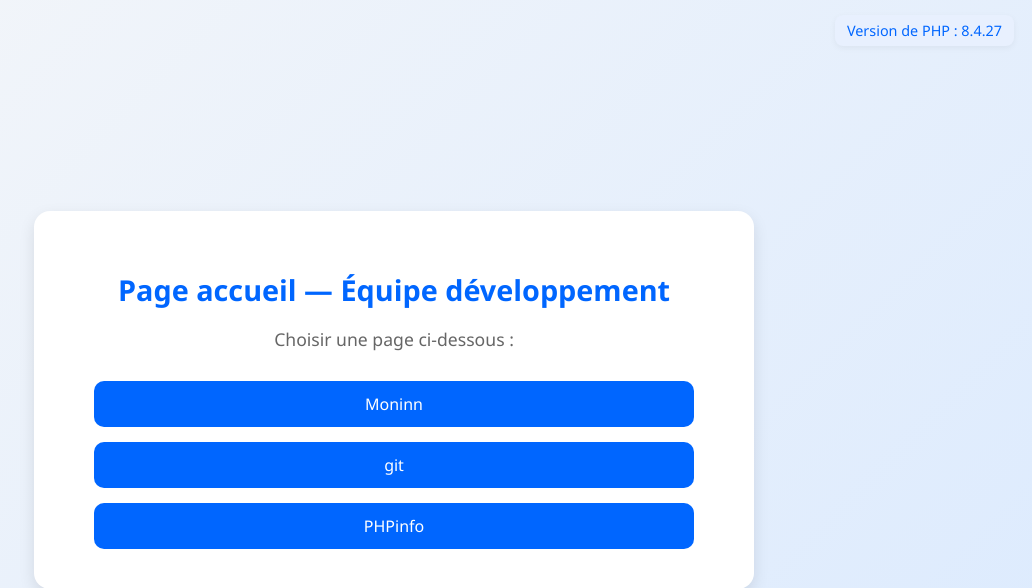
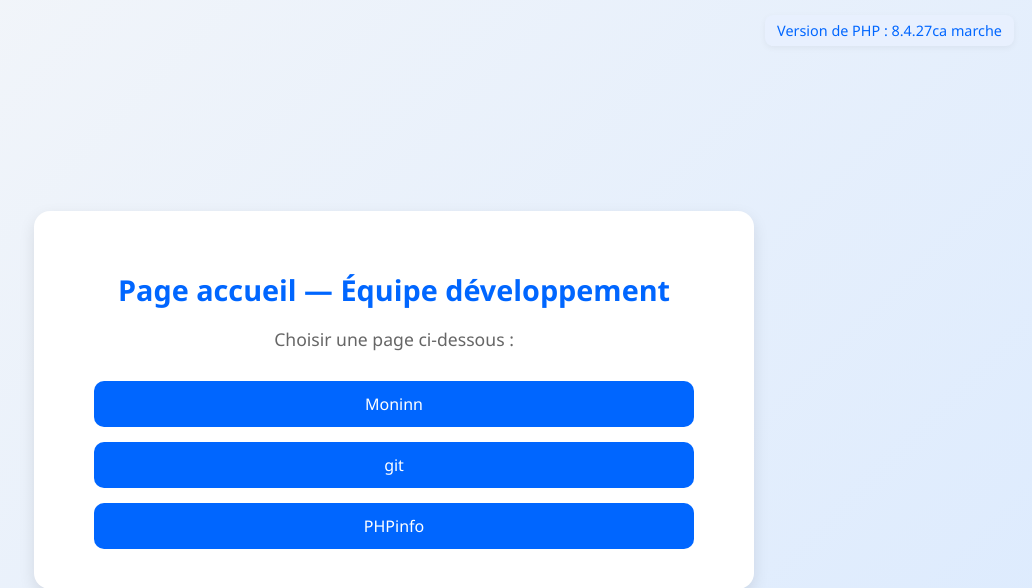
Before and after one commit to Moninn/ProjetSFP, a PHP site: page / in a window 1280 px wide. Shown: the top 588 px of the page, without its empty margins (246-1278 px from the left). Run offline with PHP 8.4, Linux system fonts and the light colour scheme.

Commit message:
Update index.php

```diff
--- a/public/index.php
+++ b/public/index.php
@@ -11,6 +11,7 @@
     <div class="php-info">
         <?php
             echo 'Version de PHP : ' . phpversion();
+            echo 'ca marche';
         ?>
     </div>
     <header>
```
